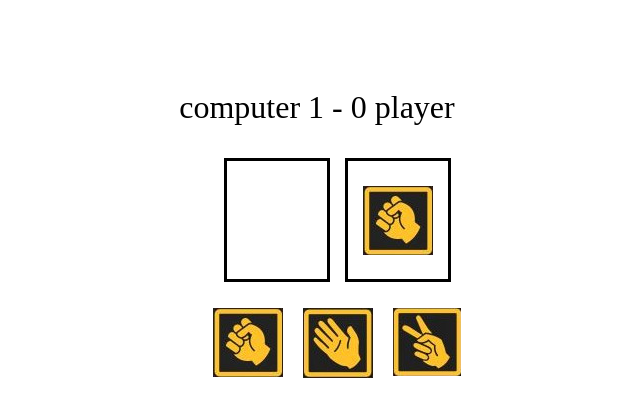
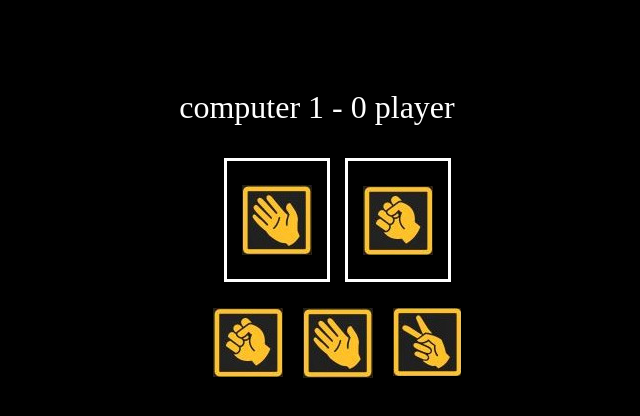
Before and after one commit to ims0s/RockPaperScissors, a plain HTML site: page index.html in a window 1280 px wide. Both pictures are taken after a click on the element 551 px from the left and 383 px from the top of the page. Shown: the whole page, without its empty margins (303-943 px from the left). Drawn offline with Linux system fonts and the light colour scheme.

Commit message:
make the computer choise appears

```diff
--- a/index.js
+++ b/index.js
@@ -1,8 +1,23 @@
 const rockPath = './photos/rock.jpg'
 const paperPath = './photos/paper.jpg'
 const scissorPath= './photos/scissor.jpg'
+let compScore=0;
+let playerScore=0;
+const rock=document.getElementById("r")
+const paper=document.getElementById("p")
+const scissor=document.getElementById("s")
+const score=document.getElementById('score')
+const playerUi=document.getElementById('player')
+const computerUi = document.getElementById('computer')
 function computer(){
     let Cchoise=Math.floor(Math.random()*10)%3; //generate random numbre from 0 to 2
+    if(Cchoise ==0){
+        computerUi.src=rockPath
+    }else if (Cchoise==1){
+        computerUi.src=paperPath;
+    }else if(Cchoise==2){
+        computerUi.src=scissorPath;
+    }
     return Cchoise // return  a number as 0 --> rock
                                        // 1 --> paper
                                        // 2 --> scissor
@@ -42,29 +57,7 @@ function playground(player , comp){
 
 
 }
-let compScore=0;
-let playerScore=0;
-for(let i =0;i<5;i++){
-    //the game of 5 rounds
-    // let winner=playground(player(),computer());
-    // if(winner == 'Tie'){ // this for tie
-    //     compScore++;
-    //     playerScore++;
-    // }else if(winner == 'player'){ // point for player
-    //     playerScore++;
-    // }else if(winner == 'comp'){ // point for computer
-    //     compScore++;
-    // }
-    // console.log(`Player: ${playerScore} - Computer: ${compScore}`) // print the score
-}
-// const buttons = document.querySelectorAll("button")
-// buttons.forEach((elemnt)=>{elemnt.classList.toggle("hidden")})
 
-const rock=document.getElementById("r")
-const paper=document.getElementById("p")
-const scissor=document.getElementById("s")
-const score=document.getElementById('score')
-const playerUi=document.getElementById('player')
 
 rock.addEventListener("click",(e)=>{
     let winner =playground(player("rock"),computer())
@@ -100,7 +93,3 @@ function assignScore (winner){
     }
     score.innerText =`computer  ${compScore} - ${playerScore} player`
 }
-
-
-
-// playerUi.src='./photos/rock.jpg'
--- a/style.css
+++ b/style.css
@@ -1,15 +1,16 @@
 .hidden {
     visibility: hidden;
 }
-
+html{
+    background-color: black;
+    color: white;
+}
 .main,
 .playing,
 .chooses,
 .score,
 .choose {
     display: flex;
-
-
 }
 
 .playing,
```
